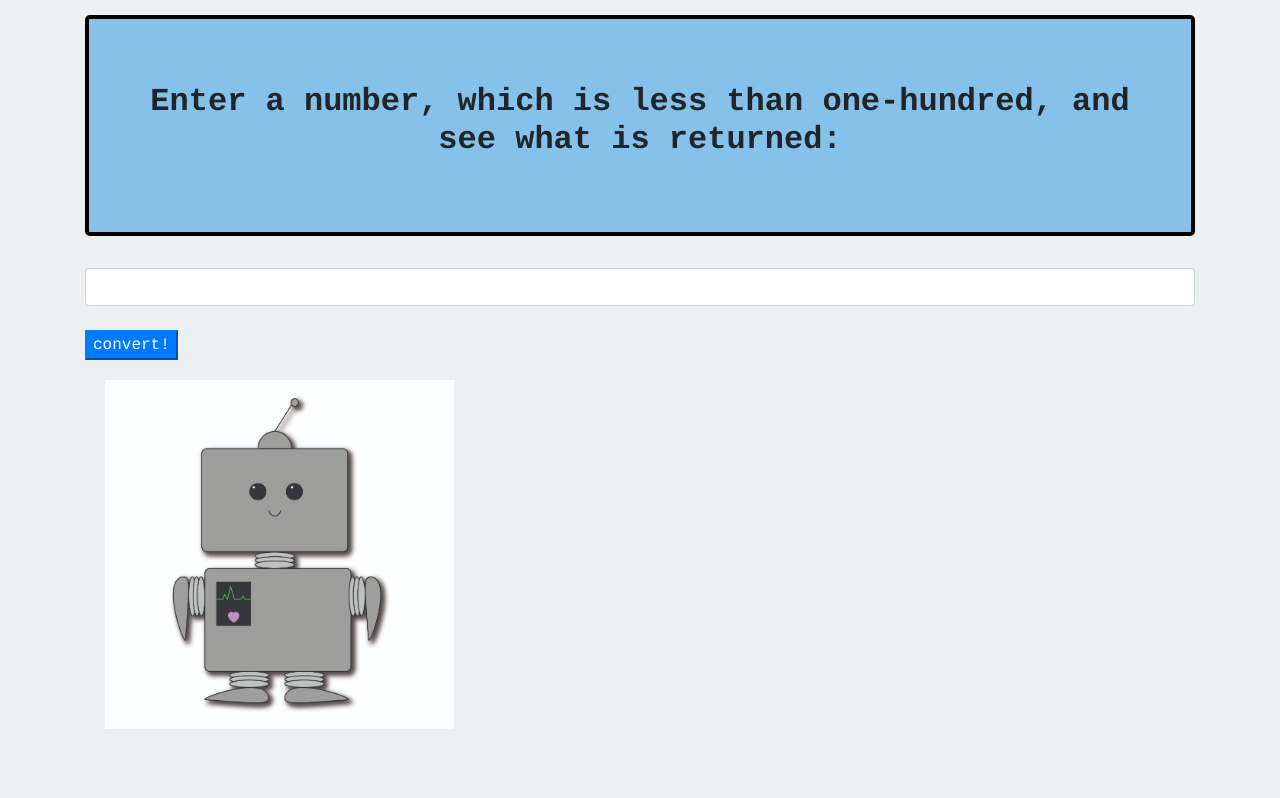
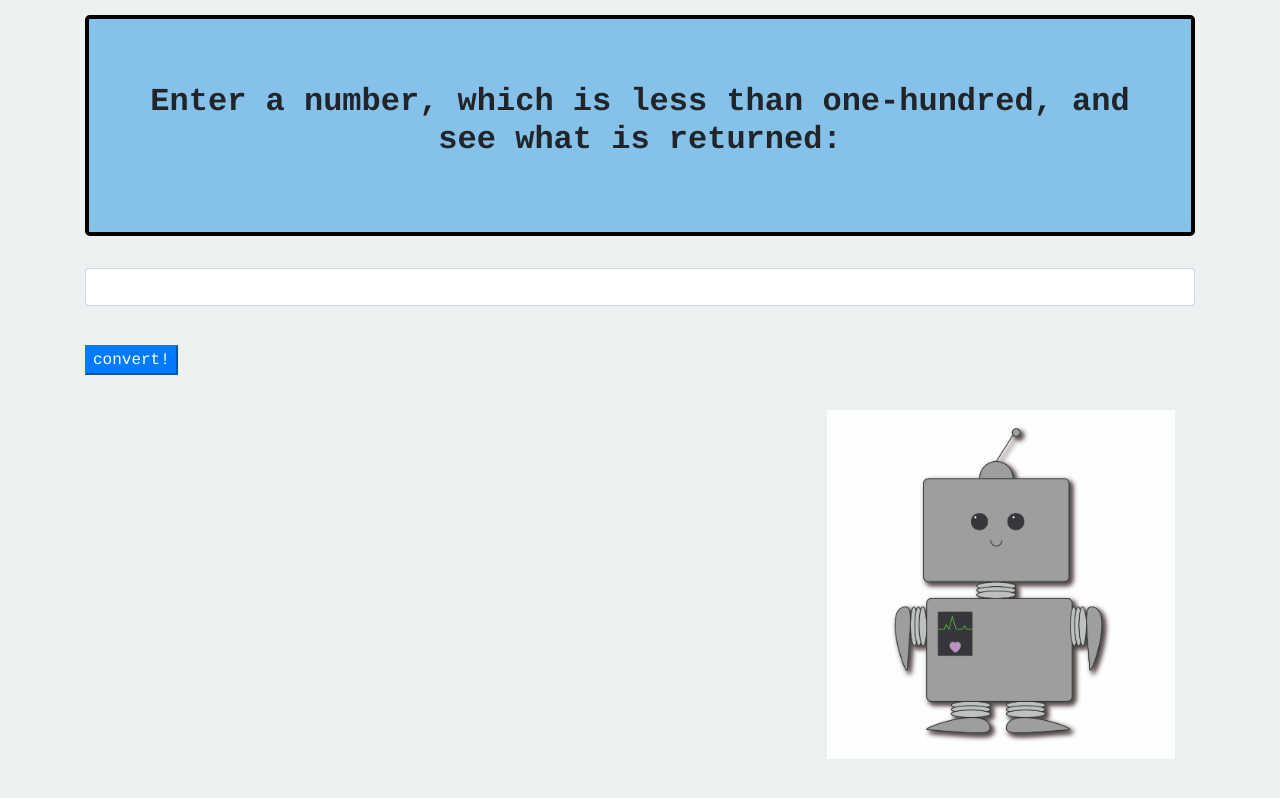
Before and after one commit to TavishOKeefe/Beep-Boop, a plain HTML site: page index.html in a window 1280 px wide. Drawn offline with Linux system fonts and the light colour scheme.

Commit message:
add more css styling.

```diff
--- a/css/styles.css
+++ b/css/styles.css
@@ -13,9 +13,15 @@ body {
 .robot {
   width: 35%;
   padding: 20px;
-  float: left;
+  float: right;
 }
 
 p {
-  float: right;
+  float: left;
+  padding: 10px;
 }
+
+button {
+  margin-top: 15px;
+  margin-bottom: 15px;
+}
```
